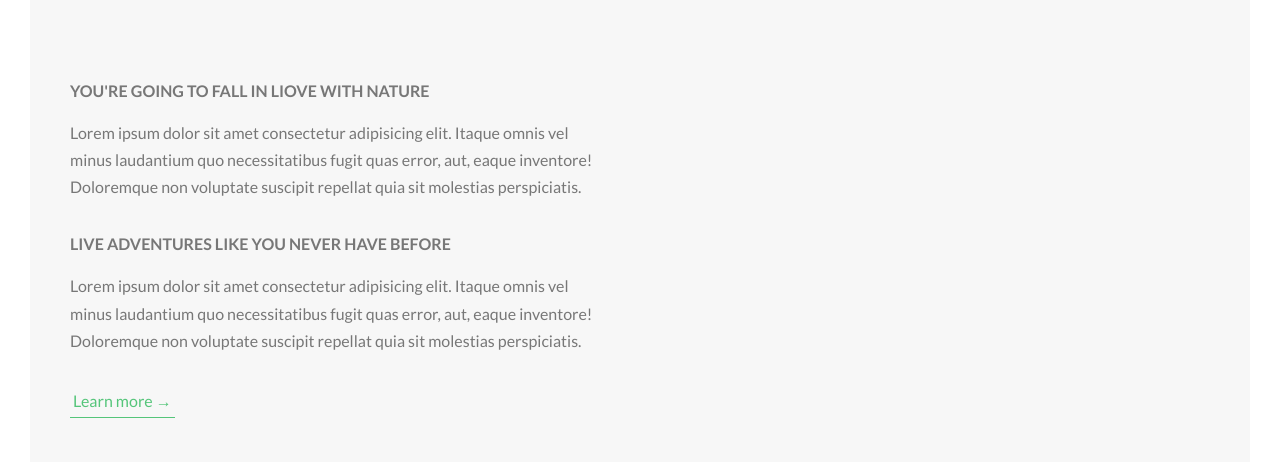
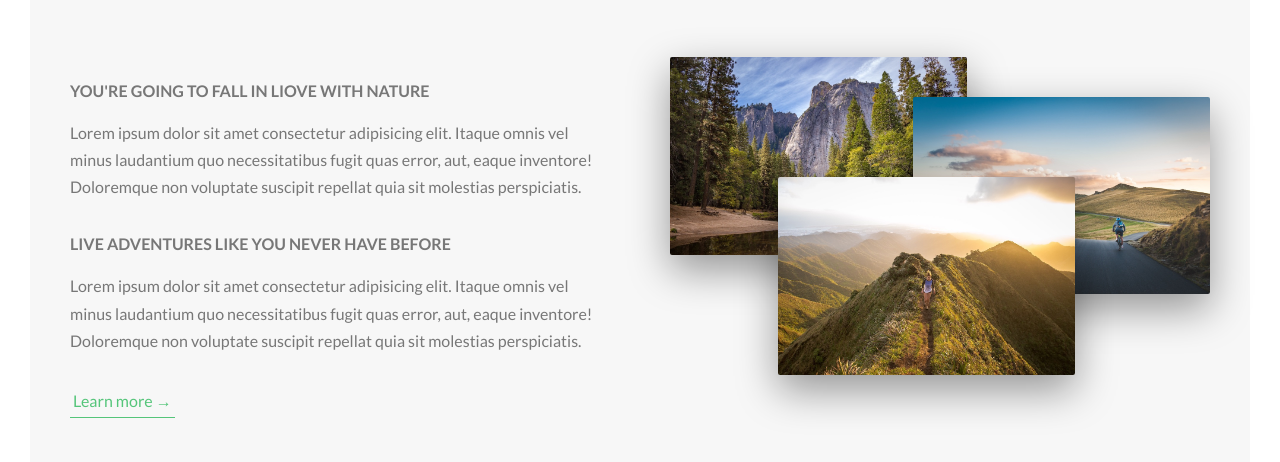
Before and after one commit to DanielCruz-fs/dnl-natours-project, a website: page index.html in a window 1280 px wide. Shown: the part 943-1405 px from the top of the page. Drawn offline with Linux system fonts and the light colour scheme.

Commit message:
Position and handle images with animation

```diff
--- a/index.html
+++ b/index.html
@@ -51,6 +51,11 @@
                 <a href="#" class="btn-text">Learn more &rarr;</a>
               </div>
               <div class="col-1-of-2">
+                <div class="composition">
+                  <img src="img/nat-1-large.jpg" alt="Photo 1" class="composition__photo composition__photo--p1">
+                  <img src="img/nat-2-large.jpg" alt="Photo 2" class="composition__photo composition__photo--p2">
+                  <img src="img/nat-3-large.jpg" alt="Photo 3" class="composition__photo composition__photo--p3">
+                </div>
               </div>
           </div>
         </section>
--- /dev/null
+++ b/sass/components/_composition.scss
@@ -0,0 +1,43 @@
+.composition {
+  position: relative;
+
+  &__photo {
+    // Always set the width of images to %, it will nicely scale with the viewport
+    width: 55%;
+    box-shadow: 0 1.5rem 4rem rgba($color-black, .4);
+    border-radius: 2px;
+    position: absolute;
+    z-index: 10;
+    transition: all .2s;
+    // For animation when hover
+    outline-offset: 2rem;
+
+    &--p1 {
+      left: 0;
+      top: -2rem;
+    }
+
+    &--p2 {
+      right: 0;
+      top: 2rem;
+    }
+
+    &--p3 {
+      left: 20%;
+      top: 10rem;
+    }
+
+    &:hover {
+      // Similar to "border" but with extra features
+      outline: 1.5rem solid $color-primary;
+      transform: scale(1.05) translateY(-.5rem);
+      box-shadow: 0 2.5rem 4rem rgba($color-black, .5);
+      z-index: 20;
+    }
+  }
+
+  // composition:hover composition__photo:not(:hover)
+  &:hover &__photo:not(:hover) {
+    transform: scale(.95);
+  }
+}
--- a/sass/main.scss
+++ b/sass/main.scss
@@ -18,18 +18,25 @@ Dark green: #28b485
 
 
 //Importting Sass files, we do not need the _ prefix nor the extension .scss
+
+// ABSTRACTS
 @import "abstracts/functions";
 @import "abstracts/mixins";
 @import "abstracts/variables";
 
+// BASE
 @import "base/animations";
 @import "base/base";
 @import "base/typography";
 @import "base/utilities";
 
+// COMPONENTS
 @import "components/button";
+@import "components/composition";
 
+// LAYOUT
 @import "layout/grid";
 @import "layout/header";
 
+// PAGES
 @import "pages/home.scss";
```
Also changed, not shown: css/style.css.
